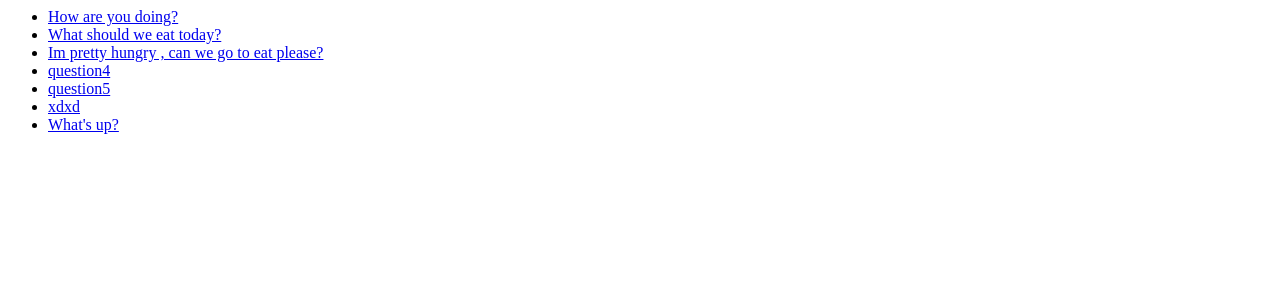
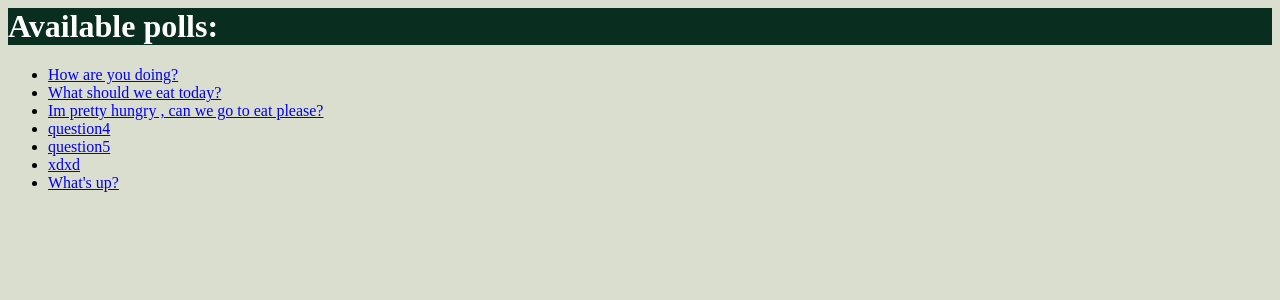
Before and after one commit to victorcalabuig/PollsApp, a Django app: template mysite/polls/templates/polls/index.html in a window 1280 px wide. Shown: the top 300 px of the page. Run offline with Django 3.2, Linux system fonts and the light colour scheme; the template is opened without the code that fills it: values that come from a table or form of the project are taken from there, others are empty; data comes from the database, SQL or seed files in the repository.

Commit message:
added a bit of style in part 6 of tutorial

```diff
--- /dev/null
+++ b/mysite/polls/static/polls/style.css
@@ -0,0 +1,17 @@
+@import url(https://fonts.googleapis.com/css?family=Roboto&display=swap)
+
+
+li a {
+	color: green;
+}
+
+h1 {
+
+	background-color: #092e20;
+	color: white;
+	display: block;
+}
+
+body {
+	background-color:#dadecf;
+}
--- a/mysite/polls/templates/polls/index.html
+++ b/mysite/polls/templates/polls/index.html
@@ -1,5 +1,9 @@
+{% load static %}
+
+<link rel="stylesheet" type="text/css" href="{% static 'polls/style.css' %}">
 
 {% if latest_question_list %}
+	<h1>Available polls:</h1>
 	<ul>
 	{% for question in latest_question_list %}
 		<li><a href="{% url 'polls:detail' question.id %}">{{ question.question_text }}
```
Also changed, not shown: mysite/polls/static/polls/images/background.gif (added), mysite/polls/static/polls/images/bluebackground.gif (added), mysite/polls/static/polls/images/snowmountain.gif (added).
